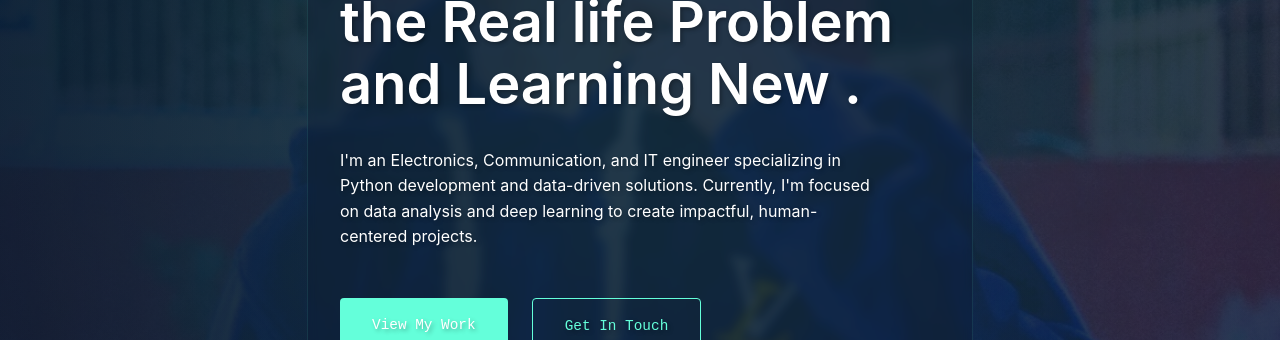
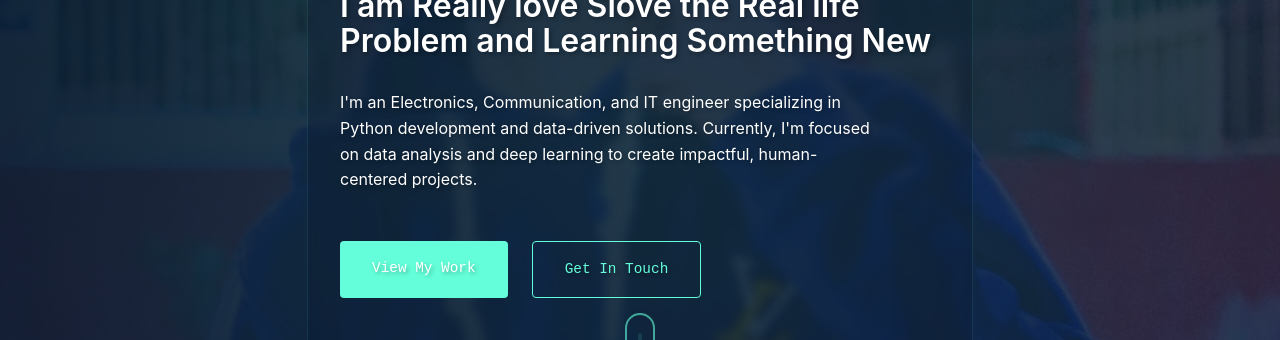
Before and after one commit to sandeshbhatta495/My-Portfolio, a website: page index.html in a window 1280 px wide. Shown: the part 334-674 px from the top of the page. Drawn offline with Linux system fonts and the light colour scheme.

Commit message:
Small changes at index

```diff
--- a/index.html
+++ b/index.html
@@ -57,7 +57,7 @@
         <div class="hero-content">
             <div class="intro-text">
                 <h1 class="name">Sandesh Bhatta.</h1>
-                <h2 class="tagline">I am Really love Slove the Real life Problem and Learning New .</h2>
+                <h1 class="tagline">I am Really love Slove the Real life Problem and Learning Something New</h1>
                 <p class="description">
                     I'm an Electronics, Communication, and IT engineer specializing in Python development and data-driven solutions.
 Currently, I'm focused on data analysis and deep learning to create impactful, human-centered projects.
--- a/styles.css
+++ b/styles.css
@@ -430,9 +430,8 @@ body {
     line-height: 1.1;
     margin: 0;
 }
-
 .tagline {
-    font-size: clamp(2rem, 5vw, 3.5rem);
+    font-size: clamp(1rem, 4vw, 2rem);  /* Adjusted the values to make the font smaller */
     font-weight: 600;
     color: var(--slate);
     line-height: 1.1;
```
